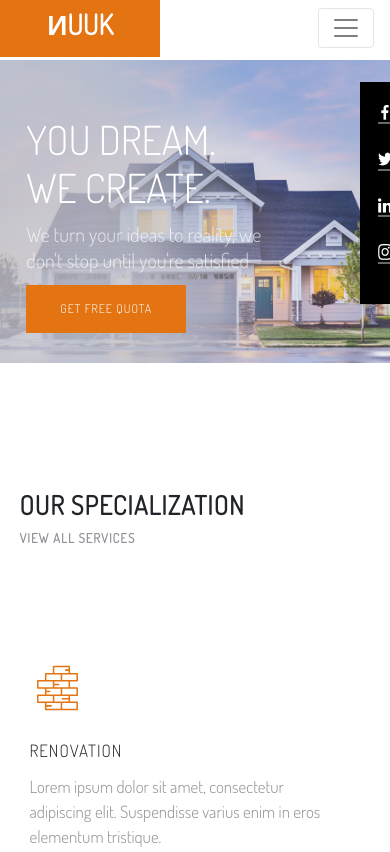
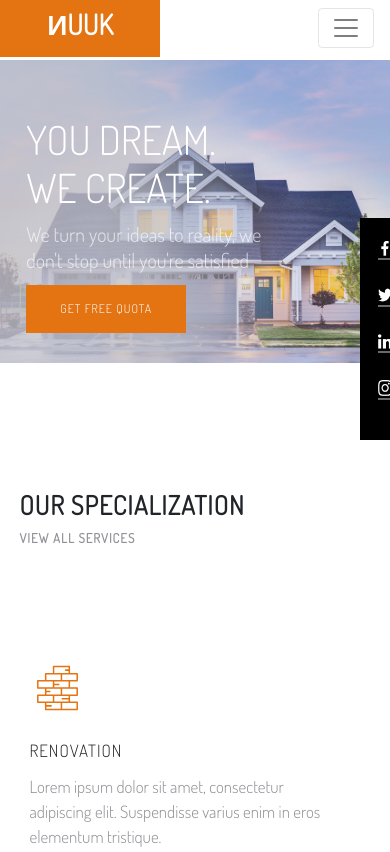
Before and after one commit to shivarajbandaru/Html-css-final-project, a plain HTML site: page index.html in a window 390 px wide. Shown: the top 852 px of the page. Drawn offline with nearby package versions, Linux system fonts and the light colour scheme.

Commit message:
Update index.css

```diff
--- a/index.css
+++ b/index.css
@@ -2654,7 +2654,7 @@ body {
         position: absolute;
         background-color: black;
         right: 10px;
-        bottom: 59px;
+        bottom: -77px;
         flex-direction: column;
         height: 222px;
         padding: 18px;
```
